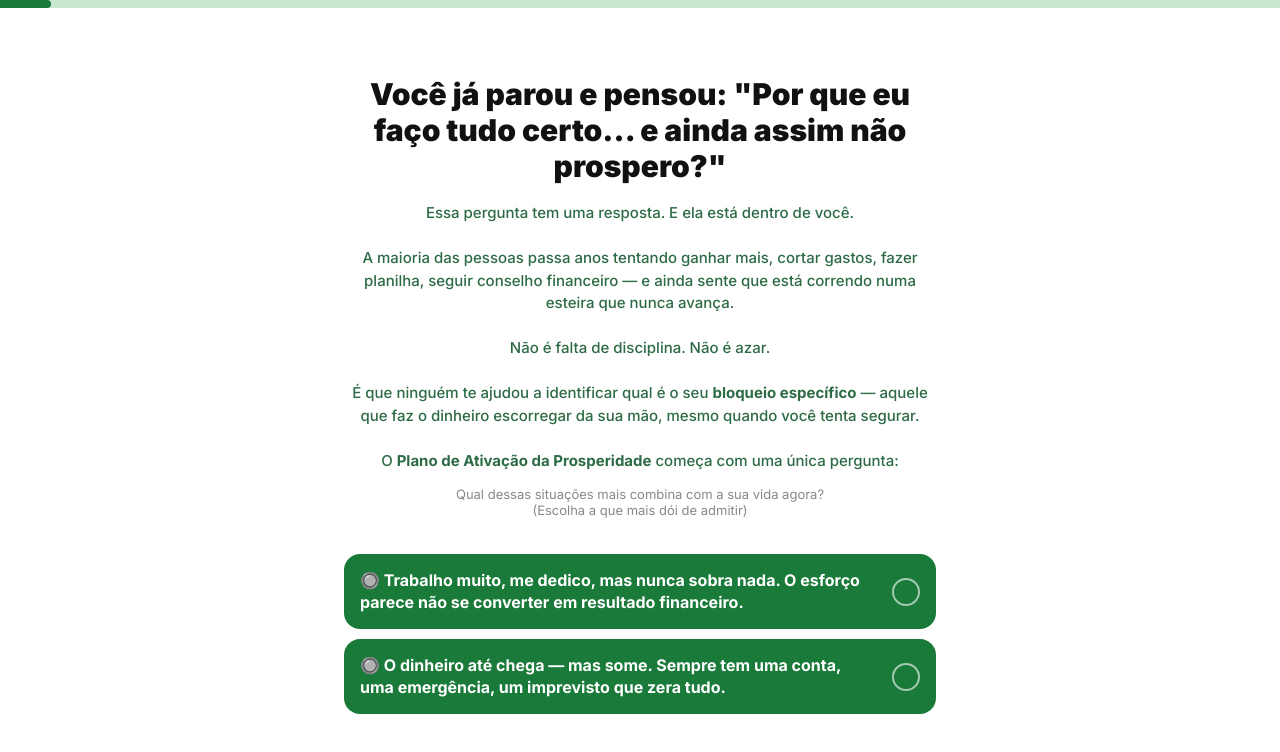
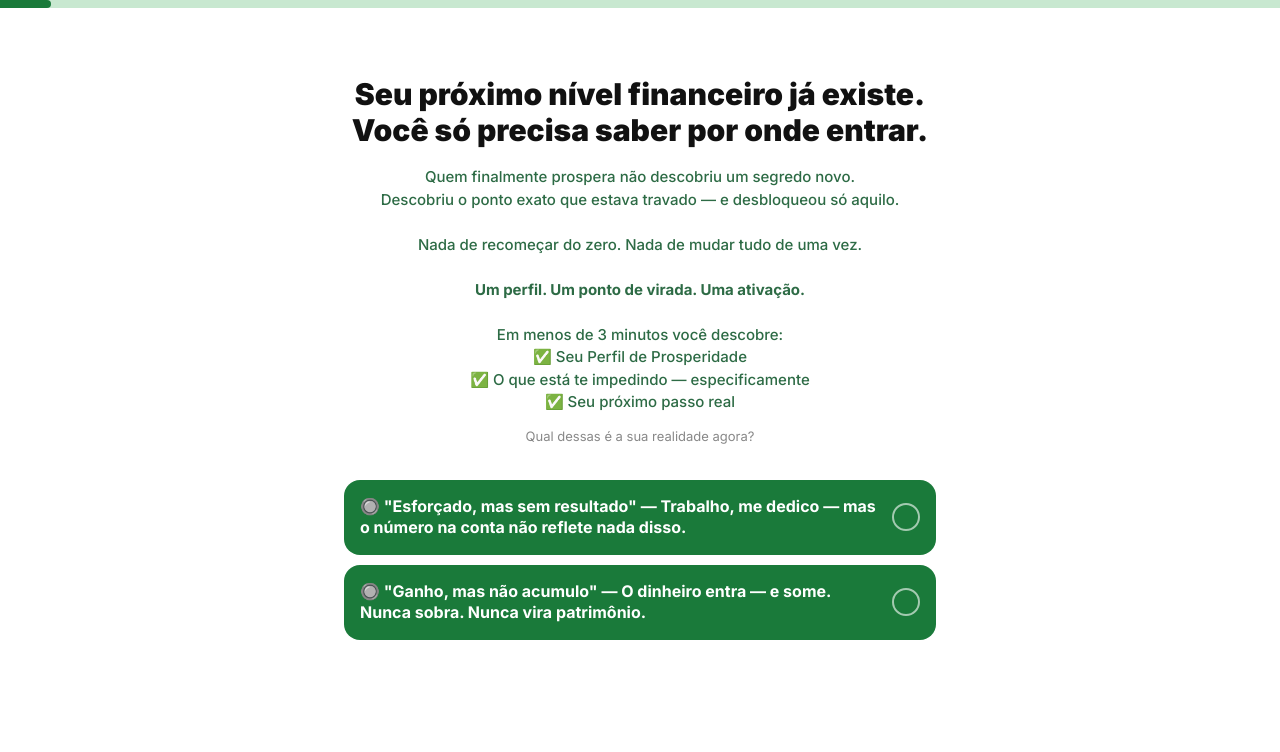
Before and after one commit to edsonnetoo1/quiz2, a plain HTML site: page index.html in a window 1280 px wide. Drawn offline with nearby package versions, Linux system fonts and the light colour scheme; no server answers.

Commit message:
Update index.html

```diff
--- a/index.html
+++ b/index.html
@@ -5,7 +5,7 @@
     <meta name="viewport" content="width=device-width, initial-scale=1.0, maximum-scale=1.0, user-scalable=no">
     <meta name="mobile-web-app-capable" content="yes">
     <meta name="apple-mobile-web-app-capable" content="yes">
-    <title>Plano de Ativação da Prosperidade — Variação 2</title>
+    <title>Plano de Ativação da Prosperidade — Variação 3</title>
     <link href="https://fonts.googleapis.com/css2?family=Inter:wght@400;500;600;700;800;900&display=swap" rel="stylesheet">
     <link rel="stylesheet" href="style.css">
     <script src="https://cdn.jsdelivr.net/npm/@supabase/supabase-js@2"></script>
@@ -41,16 +41,19 @@
 
 <!-- ═══════════ ETAPA 1 ═══════════ -->
 <div class="step active" id="s1">
-    <p class="step-title mt24">Você já parou e pensou: "Por que eu faço tudo certo… e ainda assim não prospero?"</p>
-    <p class="step-sub mt8">Essa pergunta tem uma resposta. E ela está dentro de você.<br><br>
-A maioria das pessoas passa anos tentando ganhar mais, cortar gastos, fazer planilha, seguir conselho financeiro — e ainda sente que está correndo numa esteira que nunca avança.<br><br>
-Não é falta de disciplina. Não é azar.<br><br>
-É que ninguém te ajudou a identificar qual é o seu <strong>bloqueio específico</strong> — aquele que faz o dinheiro escorregar da sua mão, mesmo quando você tenta segurar.<br><br>
-O <strong>Plano de Ativação da Prosperidade</strong> começa com uma única pergunta:</p>
-    <p class="step-hint mt8">Qual dessas situações mais combina com a sua vida agora?<br>(Escolha a que mais dói de admitir)</p>
+    <p class="step-title mt24">Seu próximo nível financeiro já existe.<br>Você só precisa saber por onde entrar.</p>
+    <p class="step-sub mt8">Quem finalmente prospera não descobriu um segredo novo.<br>
+Descobriu o ponto exato que estava travado — e desbloqueou só aquilo.<br><br>
+Nada de recomeçar do zero. Nada de mudar tudo de uma vez.<br><br>
+<strong>Um perfil. Um ponto de virada. Uma ativação.</strong><br><br>
+Em menos de 3 minutos você descobre:<br>
+✅ Seu Perfil de Prosperidade<br>
+✅ O que está te impedindo — especificamente<br>
+✅ Seu próximo passo real</p>
+    <p class="step-hint mt8">Qual dessas é a sua realidade agora?</p>
     <div class="options mt16">
-        <button class="opt" onclick="pickSingle(this,1)"><span>🔘 Trabalho muito, me dedico, mas nunca sobra nada. O esforço parece não se converter em resultado financeiro.</span><span class="opt-circle plain-circle"></span></button>
-        <button class="opt" onclick="pickSingle(this,1)"><span>🔘 O dinheiro até chega — mas some. Sempre tem uma conta, uma emergência, um imprevisto que zera tudo.</span><span class="opt-circle plain-circle"></span></button>
+        <button class="opt" onclick="pickSingle(this,1)"><span>🔘 <strong>"Esforçado, mas sem resultado"</strong> — Trabalho, me dedico — mas o número na conta não reflete nada disso.</span><span class="opt-circle plain-circle"></span></button>
+        <button class="opt" onclick="pickSingle(this,1)"><span>🔘 <strong>"Ganho, mas não acumulo"</strong> — O dinheiro entra — e some. Nunca sobra. Nunca vira patrimônio.</span><span class="opt-circle plain-circle"></span></button>
     </div>
 </div>
 
```
